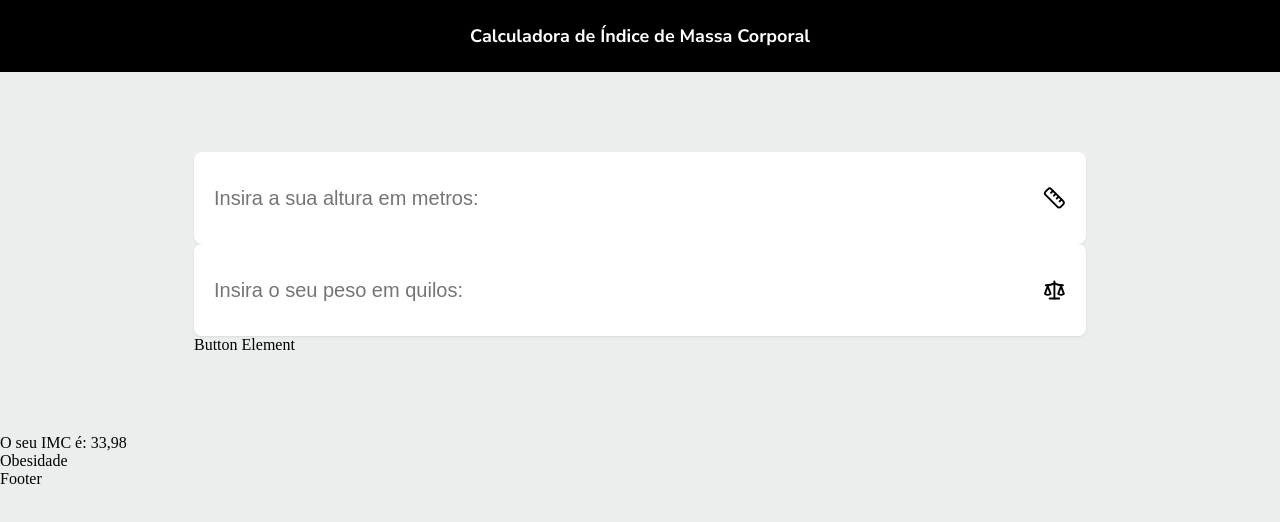
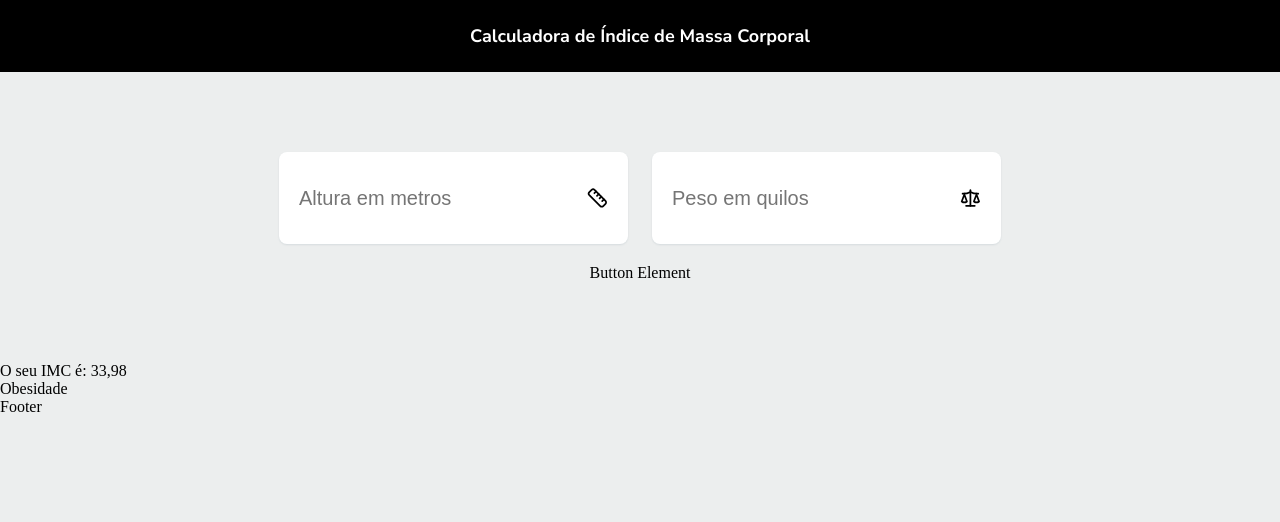
Before and after one commit to gui-cordeiro22/imc-calculator, a React (Vite) app: page / in a window 1280 px wide. Shown: the top 522 px of the page. Built offline with nearby package versions, Linux system fonts and the light colour scheme.

Commit message:
feat: integrating calculator-section component and applying styles

```diff
--- a/src/components/sections/calculator/calculator.component.tsx
+++ b/src/components/sections/calculator/calculator.component.tsx
@@ -2,7 +2,7 @@
 import { FunctionComponent } from "react";
 
 // Styles
-import { Container } from "./calculator.styles";
+import { Container, ContentWrapper, InputsWrapper } from "./calculator.styles";
 
 // Types
 import { CalculatorProps } from "./calculator.types";
@@ -10,11 +10,15 @@ import { CalculatorProps } from "./calculator.types";
 export const CalculatorSection: FunctionComponent<CalculatorProps> = ({ heigthInputElement, weigthInputElement, actionButtonElement }) => {
     return (
         <Container>
-            {heigthInputElement}
+            <ContentWrapper>
+                <InputsWrapper>
+                    {heigthInputElement}
 
-            {weigthInputElement}
+                    {weigthInputElement}
+                </InputsWrapper>
 
-            {actionButtonElement}
+                {actionButtonElement}
+            </ContentWrapper>
         </Container>
     );
 };
--- a/src/components/sections/calculator/calculator.styles.ts
+++ b/src/components/sections/calculator/calculator.styles.ts
@@ -4,6 +4,36 @@ import styled from "styled-components";
 // Styles
 import { pageGutter } from "../../../styles/gutter";
 
+// Utils
+import { theme } from "../../../config/theme";
+
 export const Container = styled.div`
+    display: flex;
+    flex-direction: column;
+    align-items: center;
+    justify-content: center;
+    width: 100%;
+`;
+
+export const ContentWrapper = styled.div`
+    display: flex;
+    flex-direction: column;
+    align-items: center;
+    justify-content: center;
+    width: 100%;
+    gap: 20px;
+
     ${pageGutter}
 `;
+
+export const InputsWrapper = styled.div`
+    display: flex;
+    flex-direction: column;
+    align-items: center;
+    justify-content: center;
+    gap: ${theme.spaces.large};
+
+    @media (min-width: 768px) {
+        flex-direction: row;
+    }
+`;
--- /dev/null
+++ b/src/config/theme.ts
@@ -0,0 +1,11 @@
+export const theme = {
+    spaces: {
+        xxs: "4px",
+        xs: "8px",
+        small: "12px",
+        medium: "16px",
+        large: "24px",
+        xl: "32px",
+        xxl: "48px",
+    },
+};
--- a/src/pages/home-page/home.page.tsx
+++ b/src/pages/home-page/home.page.tsx
@@ -14,8 +14,8 @@ export const HomePage: FunctionComponent = () => {
         <Home
             calculatorSectionCompositions={
                 <CalculatorSection
-                    heigthInputElement={<Input placeholder="Insira a sua altura em metros:" iconElement={<Ruler />} />}
-                    weigthInputElement={<Input placeholder="Insira o seu peso em quilos:" iconElement={<Scale />} />}
+                    heigthInputElement={<Input placeholder="Altura em metros" iconElement={<Ruler />} />}
+                    weigthInputElement={<Input placeholder="Peso em quilos" iconElement={<Scale />} />}
                     actionButtonElement={<div>Button Element</div>}
                 />
             }
```
Also changed, not shown: 1 other file (tests, documents, lock files or other folders).
